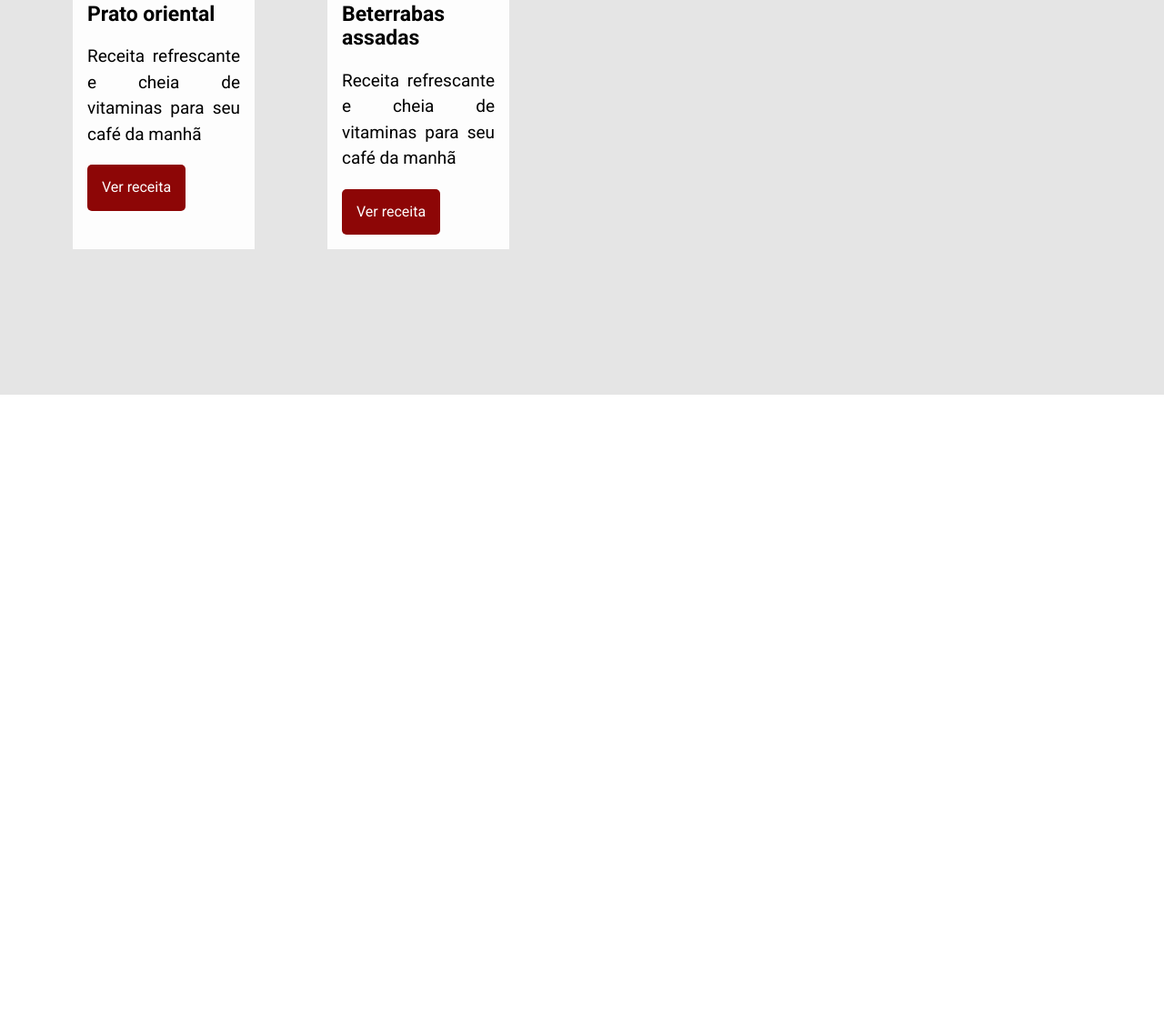
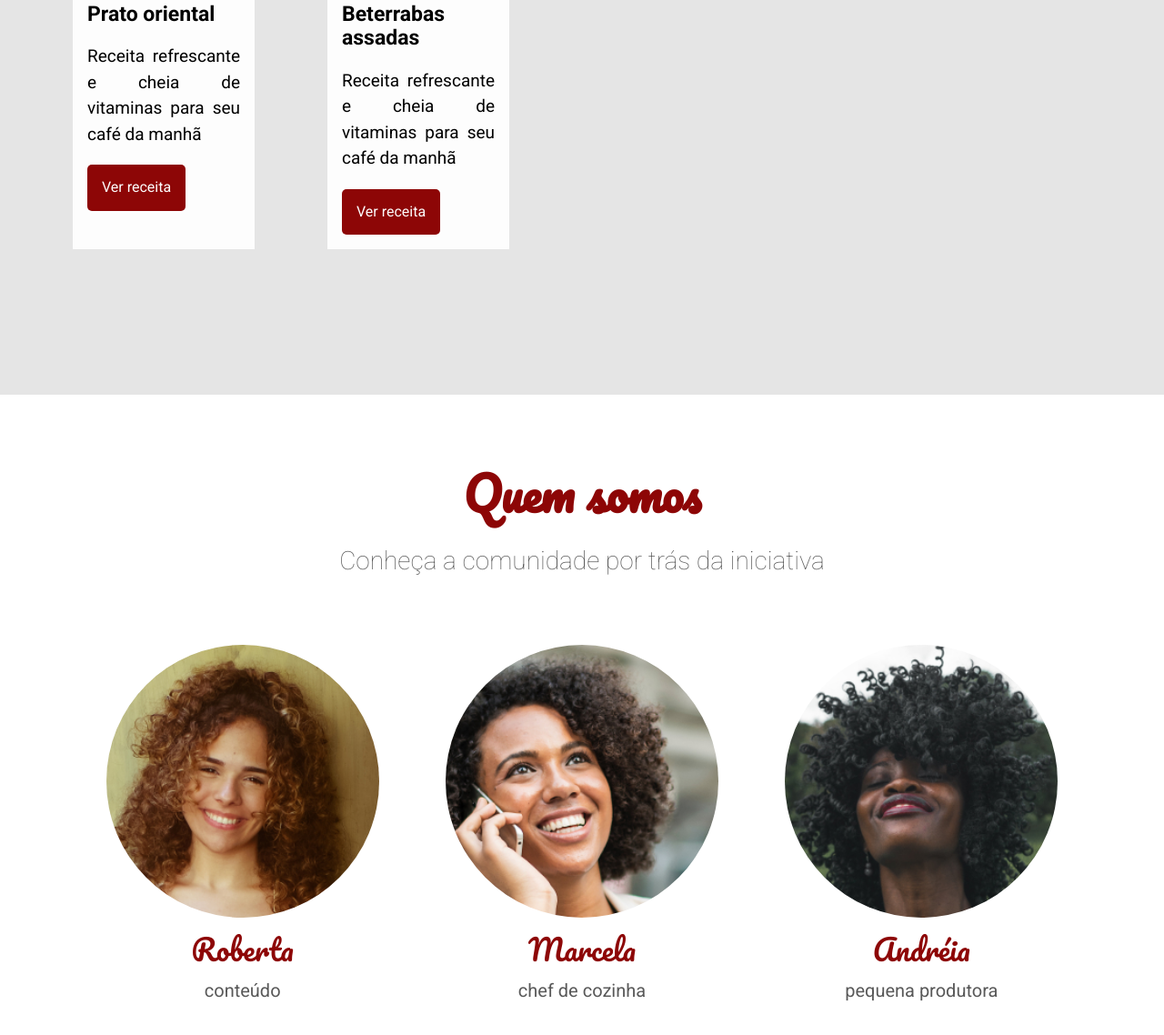
Before and after one commit to AndersonGabrielSilva/arquiterura-css, a plain HTML site: page index.html in a window 1280 px wide. Shown: the part 1640-2778 px from the top of the page at 91% size. Before the commit the page ends 2074 px from the top, so only its background shows below. Drawn offline with Linux system fonts and the light colour scheme.

Commit message:
nomemclatura para os modificadores do css

```diff
--- /dev/null
+++ b/assets/css/pessoa/pessoa-funcao.css
@@ -0,0 +1,5 @@
+.pessoa__funcao{
+    text-transform: lowercase;
+    color: #595959;
+    font-size: 1.25rem;
+}
--- /dev/null
+++ b/assets/css/pessoa/pessoa-imagem.css
@@ -0,0 +1,21 @@
+.pessoa__imagem {
+    width: 300px;
+    height: 300px;
+    margin: 0 auto;
+    background-repeat: no-repeat;
+    background-size: cover;
+    background-position: center;
+    border-radius: 50%;
+}
+
+.pessoa__imagem--roberta{
+    background-image: url('../../img/pessoas/roberta.jpg');
+}
+
+.pessoa__imagem--marcela{
+    background-image: url('../../img/pessoas/marcela.jpg');
+}
+
+.pessoa__imagem--andreia{
+    background-image: url('../../img/pessoas/andreia.jpg');
+}
--- /dev/null
+++ b/assets/css/pessoa/pessoa-nome.css
@@ -0,0 +1,6 @@
+.pessoa__nome{
+    font-family: Pacifico, cursive;
+    margin: 1rem 0 ;
+    color:#8d0606;
+    font-size: 2rem;
+}
--- /dev/null
+++ b/assets/css/pessoa/pessoa.css
@@ -0,0 +1,4 @@
+.pessoa{
+    display: flex;
+    flex-direction: column;
+}
--- /dev/null
+++ b/assets/css/pessoas/pessoas.css
@@ -0,0 +1,5 @@
+.pessoas{
+    display: flex;
+    justify-content: space-around;
+    padding-top: 3rem;
+}
--- /dev/null
+++ b/assets/css/quemSomos/quemSomos-descricao.css
@@ -0,0 +1,6 @@
+.quem-somos__descricao
+{
+    font-weight: 100;
+    color: #595959;
+    font-size: 1.75rem;
+}
--- /dev/null
+++ b/assets/css/quemSomos/quemSomos-titulo.css
@@ -0,0 +1,6 @@
+.quem-somos__titulo {
+    font-size: 3.1875rem;
+    margin-bottom: 1rem;
+    color: #8d0606;
+    font-family: Pacifico, cursive;
+}
--- /dev/null
+++ b/assets/css/quemSomos/quemSomos.css
@@ -0,0 +1,4 @@
+.quem-somos{
+    text-align: center;
+    padding: 5rem;
+}
--- a/index.html
+++ b/index.html
@@ -26,6 +26,15 @@
     <link href="./assets/css/receita/receita-imagem.css" rel="stylesheet" />
     <link href="./assets/css/receita/receita-titulo.css" rel="stylesheet" />
     <link href="./assets/css/receita/receita.css" rel="stylesheet" />
+    <link href="./assets/css/quemSomos/quemSomos.css" rel="stylesheet" />
+    <link href="./assets/css/quemSomos/quemSomos-titulo.css" rel="stylesheet" />
+    <link href="./assets/css/quemSomos/quemSomos-descricao.css" rel="stylesheet" />
+    <link href="./assets/css/pessoas/pessoas.css" rel="stylesheet" />
+    <link href="./assets/css/pessoa/pessoa.css" rel="stylesheet" />
+    <link href="./assets/css/pessoa/pessoa-funcao.css" rel="stylesheet" />
+    <link href="./assets/css/pessoa/pessoa-imagem.css" rel="stylesheet" />
+    <link href="./assets/css/pessoa/pessoa-nome.css" rel="stylesheet" />
+
 
 </head>
 
@@ -79,7 +88,7 @@
             <div class="receita">
                 <img alt="Pimentões à juliana" class="receita__imagem" src="./assets/img/receitas/pimentoes-a-juliana.jpg">
                 <div class="receita__conteudo">
-                    <h4 class="receita__titulo">TPimentões à juliana</h4>
+                    <h4 class="receita__titulo">Pimentões à juliana</h4>
                     <p class="receita__descricao">Receita refrescante e cheia de vitaminas para seu café da manhã</p>
                     <button class="receita__botao">Ver receita</button>
                 </div>
@@ -101,6 +110,28 @@
                 </div>
             </div>
         </section>
+
+        <section class="quem-somos">
+            <h3 class="quem-somos__titulo">Quem somos</h3>
+            <p class="quem-somos__descricao">Conheça a comunidade por trás da iniciativa</p>
+            <div class="pessoas">
+                <div class="pessoa">
+                    <div class="pessoa__imagem pessoa__imagem--roberta"></div>
+                    <span class="pessoa__nome">Roberta</span>
+                    <span class="pessoa__funcao">Conteúdo</span>
+                </div>
+                <div class="pessoa">
+                    <div class="pessoa__imagem pessoa__imagem--marcela"></div>
+                    <span class="pessoa__nome">Marcela</span>
+                    <span class="pessoa__funcao">Chef de cozinha</span>
+                </div>
+                <div class="pessoa">
+                    <div class="pessoa__imagem pessoa__imagem--andreia"></div>
+                    <span class="pessoa__nome">Andréia</span>
+                    <span class="pessoa__funcao">Pequena Produtora</span>
+                </div>
+            </div>
+        </section>
     </main>
 </body>
 
```
